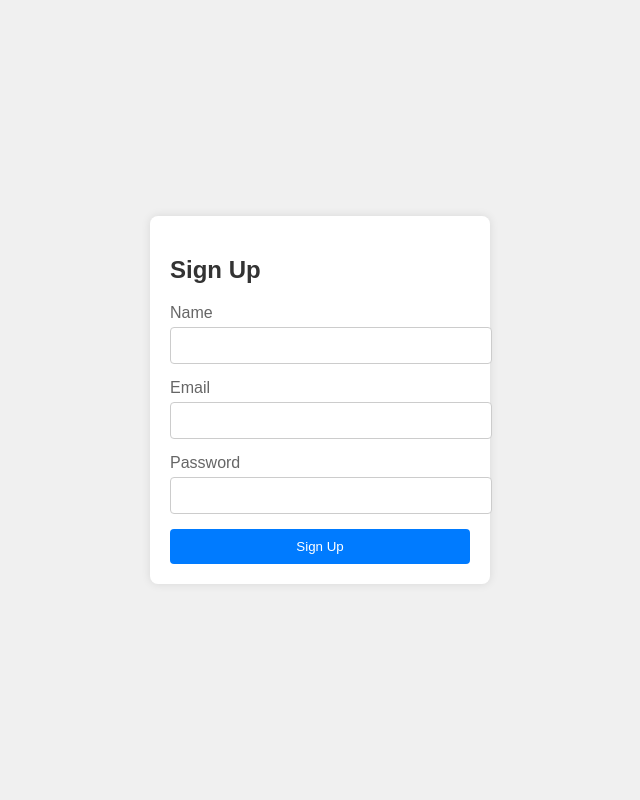
After one commit to aneetan/Learning-Django, a Django app: page /login/ in a window 1280 px wide. The commit adds this page. Shown: the whole page, without its empty margins (320-960 px from the left). Run offline with Django 5.2, Linux system fonts and the light colour scheme.

Commit message:
Updated model and login page

```diff
--- a/account/models.py
+++ b/account/models.py
@@ -4,5 +4,5 @@ from django.db import models
 
 class Account(models.Model):
     name = models.CharField(max_length=20)
-    address = models.CharField(max_length=100)
-    age = models.IntegerField()
+    email = models.CharField(max_length=100)
+    password = models.CharField(max_length=100)
--- a/account/templates/home.html
+++ b/account/templates/home.html
@@ -6,5 +6,9 @@
 <body>
     <h1 style="color: red"> Welcome </h1>
 
+    {% comment %} {% url %} template tag to generate the URL for the login page dynamically. {% endcomment %}
+    {% comment %} This tag takes the name of the URL pattern defined in urls.py as an argument. {% endcomment %}
+    <a href="{% url 'login' %}">Login</a>
+
 </body>
 </html>
--- /dev/null
+++ b/account/templates/login.html
@@ -0,0 +1,82 @@
+<!DOCTYPE html>
+<html lang="en">
+<head>
+    <meta charset="UTF-8">
+    <meta name="viewport" content="width=device-width, initial-scale=1.0">
+    <title>Signup Form</title>
+    <style>
+        body {
+            font-family: Arial, sans-serif;
+            background-color: #f0f0f0;
+            display: flex;
+            justify-content: center;
+            align-items: center;
+            height: 100vh;
+            margin: 0;
+        }
+        .signup-form {
+            background-color: white;
+            padding: 20px;
+            border-radius: 8px;
+            box-shadow: 0 0 10px rgba(0, 0, 0, 0.1);
+            width: 300px;
+        }
+        .signup-form h2 {
+            margin-bottom: 20px;
+            color: #333;
+        }
+        .form-group {
+            margin-bottom: 15px;
+        }
+        .form-group label {
+            display: block;
+            margin-bottom: 5px;
+            color: #666;
+        }
+        .form-group input {
+            width: 100%;
+            padding: 10px;
+            border: 1px solid #ccc;
+            border-radius: 4px;
+        }
+        .form-group input:focus {
+            border-color: #007bff;
+            outline: none;
+        }
+        .signup-btn {
+            background-color: #007bff;
+            color: white;
+            padding: 10px;
+            border: none;
+            border-radius: 4px;
+            cursor: pointer;
+            width: 100%;
+        }
+        .signup-btn:hover {
+            background-color: #0056b3;
+        }
+    </style>
+</head>
+<body>
+
+<div class="signup-form">
+    <h2>Sign Up</h2>
+    <form action="/submit_form" method="post">
+        <div class="form-group">
+            <label for="username">Name</label>
+            <input type="text" id="username" name="username" required>
+        </div>
+        <div class="form-group">
+            <label for="email">Email</label>
+            <input type="email" id="email" name="email" required>
+        </div>
+        <div class="form-group">
+            <label for="password">Password</label>
+            <input type="password" id="password" name="password" required>
+        </div>
+        <button type="submit" class="signup-btn">Sign Up</button>
+    </form>
+</div>
+
+</body>
+</html>
--- a/account/views.py
+++ b/account/views.py
@@ -4,3 +4,6 @@ from .models import *
 # Create your views here.
 def home(request):
     return render(request, 'home.html')
+
+def login(request):
+    return render(request, 'login.html')
--- a/user/urls.py
+++ b/user/urls.py
@@ -20,5 +20,6 @@ from account import views as acc
 
 urlpatterns = [
     path('',acc.home, name="home"),
+    path("login/", acc.login, name="login"),
     path('admin/', admin.site.urls),
 ]
```
Also changed, not shown: account/migrations/0001_initial.py (added).
